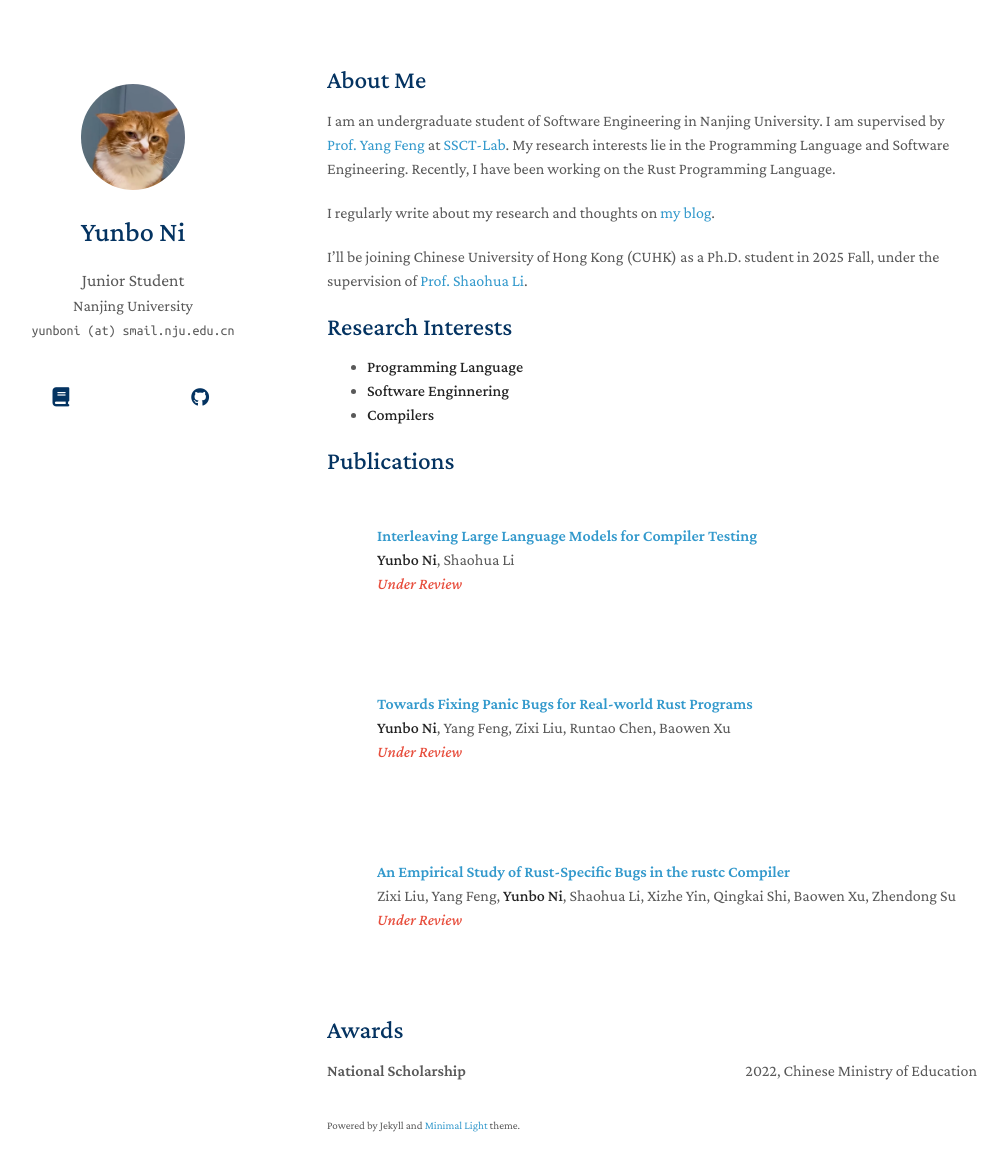
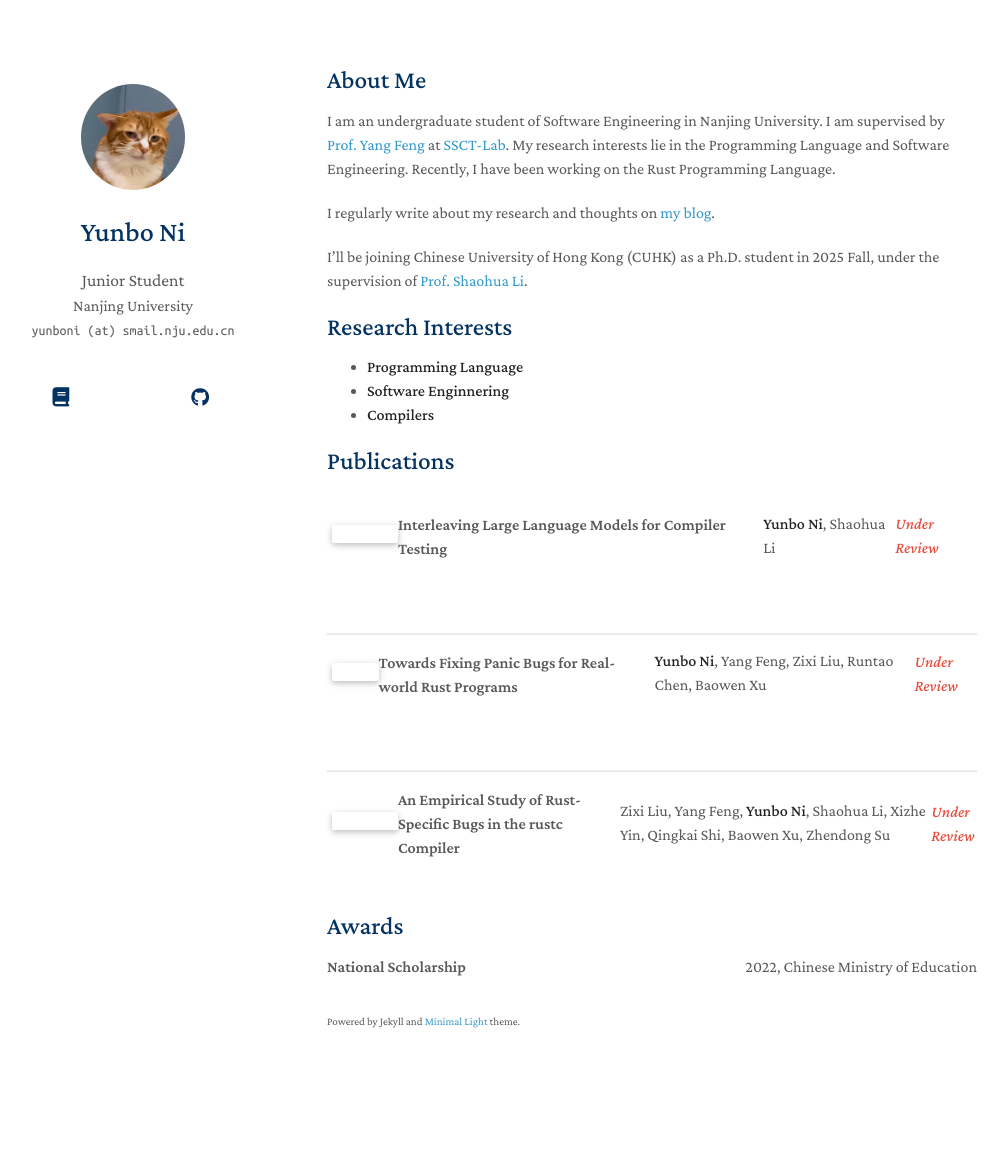
Before and after one commit to cardigan1008/cardigan1008.github.io, a Jekyll site: the page built from index.md, in a window 1280 px wide and 1206 px high. Shown: the top 1171 px of the window, without its empty margins (143-1151 px from the left). Built offline with Jekyll 4.4.1, drawn with Linux system fonts in a browser that asks for light colours; a style sheet for code colours, icons or effects is not loaded; our own code applies the rules of GitHub Pages for plain Markdown files.

Commit message:
remove imgs for pub

```diff
--- a/_data/publications.yml
+++ b/_data/publications.yml
@@ -1,7 +1,7 @@
 main:
   - title: "Interleaving Large Language Models for Compiler Testing"
     authors: <strong>Yunbo Ni</strong>, Shaohua Li
-    # conference_short: Conference
+    conference_short: Conference
     # conference: International Conference on Medical Image Computing and Computer-Assisted Intervention <strong>(MICCAI)</strong>, 2023.
     # pdf: https://www.arxiv.org/pdf/2408.03262
     # code: https://github.com/SSCT-Lab/PanicKiller
@@ -12,7 +12,7 @@
 
   - title: "Towards Fixing Panic Bugs for Real-world Rust Programs"
     authors: <strong>Yunbo Ni</strong>, Yang Feng, Zixi Liu, Runtao Chen, Baowen Xu
-    # conference_short: Journal
+    conference_short: Journal
     # conference: International Conference on Medical Image Computing and Computer-Assisted Intervention <strong>(MICCAI)</strong>, 2023.
     # pdf: https://www.arxiv.org/pdf/2408.03262
     # code: https://github.com/SSCT-Lab/PanicKiller
@@ -23,7 +23,7 @@
 
   - title: "An Empirical Study of Rust-Specific Bugs in the rustc Compiler"
     authors: Zixi Liu, Yang Feng, <strong>Yunbo Ni</strong>, Shaohua Li, Xizhe Yin, Qingkai Shi, Baowen Xu, Zhendong Su
-    # conference_short: Conference
+    conference_short: Conference
     # conference: IEEE/CVF Conference on Computer Vision and Pattern Recognition <strong>(CVPR)</strong>, 2020.
     # pdf: https://arxiv.org/pdf/2002.10211.pdf
     # code: https://github.com/yaoyao-liu/class-incremental-learning/tree/main/mnemonics-training
--- a/_includes/publications.md
+++ b/_includes/publications.md
@@ -1,26 +1,31 @@
-<h2 id="publications" style="margin: 2px 0px -15px;">Publications</h2>
+<h2 id="publications" style="margin: 2px 0px 10px;">Publications</h2>
 
 <div class="publications">
 <ol class="bibliography">
 
 {% for link in site.data.publications.main %}
 
-<li>
-<div class="pub-row">
-  <div class="col-sm-3 abbr" style="position: relative;padding-right: 15px;padding-left: 15px;">
-    <!-- {% if link.image %}
-    <img src="{{ link.image }}" class="teaser img-fluid z-depth-1" style="width=100;height=40%">
-    {% endif %} -->
+<li style="margin-bottom: 1rem;">
+  <div class="pub-row" style="padding-left: 5px;">
+
     {% if link.conference_short %}
     <abbr class="badge">{{ link.conference_short }}</abbr>
     {% endif %}
-  </div>
-  <div class="col-sm-9" style="position: relative;padding-right: 15px;padding-left: 20px;">
-      <div class="title"><a href="{{ link.pdf }}">{{ link.title }}</a></div>
-      <div class="author">{{ link.authors }}</div>
-      <div class="periodical"><em>{{ link.conference }}</em>
-      </div>
-    <div class="links">
+
+    <div class="title" style="margin-top: 0.4rem;">
+      {% if link.pdf %}
+      <a href="{{ link.pdf }}">{{ link.title }}</a>
+      {% else %}
+      {{ link.title }}
+      {% endif %}
+    </div>
+
+    <div class="author" style="margin-top: 0.2rem;">{{ link.authors }}</div>
+
+    <div class="periodical" style="margin-top: 0.2rem;"><em>{{ link.conference }}</em></div>
+
+    {% if link.pdf or link.code or link.page or link.bibtex or link.notes or link.others %}
+    <div class="links" style="margin-top: 0.3rem;">
       {% if link.pdf %}
       <a href="{{ link.pdf }}" class="btn btn-sm z-depth-0" role="button" target="_blank" style="font-size:12px;">PDF</a>
       {% endif %}
@@ -34,17 +39,20 @@
       <a href="{{ link.bibtex }}" class="btn btn-sm z-depth-0" role="button" target="_blank" style="font-size:12px;">BibTex</a>
       {% endif %}
       {% if link.notes %}
-      <strong> <i style="color:#e74d3c">{{ link.notes }}</i></strong>
+      <strong><i style="color:#e74d3c">{{ link.notes }}</i></strong>
       {% endif %}
       {% if link.others %}
       {{ link.others }}
       {% endif %}
     </div>
+    {% endif %}
+
   </div>
-</div>
 </li>
 
-<br>
+{% unless forloop.last %}
+<hr style="margin: 0.6rem 0; border: none; border-top: 1px solid #eee;">
+{% endunless %}
 
 {% endfor %}
 
```
